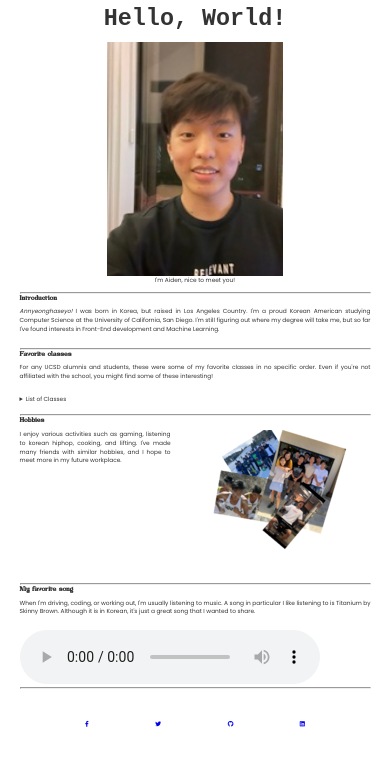
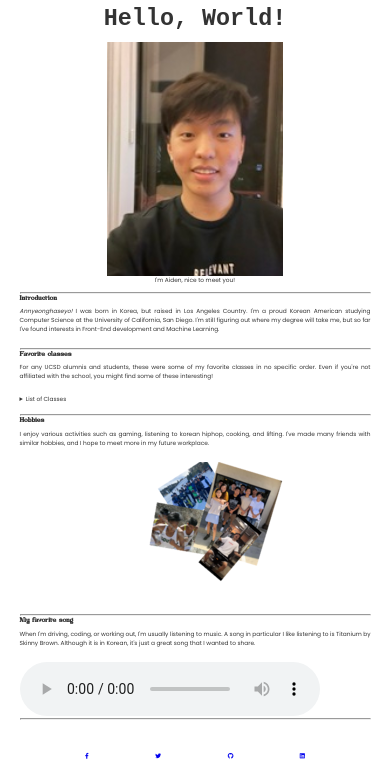
Before and after one commit to minpapajee/cse134_hw3, a plain HTML site: page cse134b website/about.html in a window 390 px wide. Shown: the part 82-854 px from the top of the page. Drawn offline with Linux system fonts and the light colour scheme.

Commit message:
Fixed mobile and tablet responsiveness

```diff
--- a/cse134b website/about.html
+++ b/cse134b website/about.html
@@ -43,10 +43,6 @@
                 width: 100%;
 
             }
-        }
-
-        .hobbies {
-            display: flex;
         }
     </style>
 </head>
--- a/cse134b website/style.css
+++ b/cse134b website/style.css
@@ -133,3 +133,17 @@ footer {
     justify-content: space-between;
     align-items: center;
 }
+
+@media (min-width:1000px) {
+    .hobbies {
+        display: flex;
+    }
+}
+@media (max-width:999px) {
+    .hobbies picture {
+        display:block;
+        margin-left:auto;
+        margin-right:auto;
+        width:50%;
+    }
+}
```
